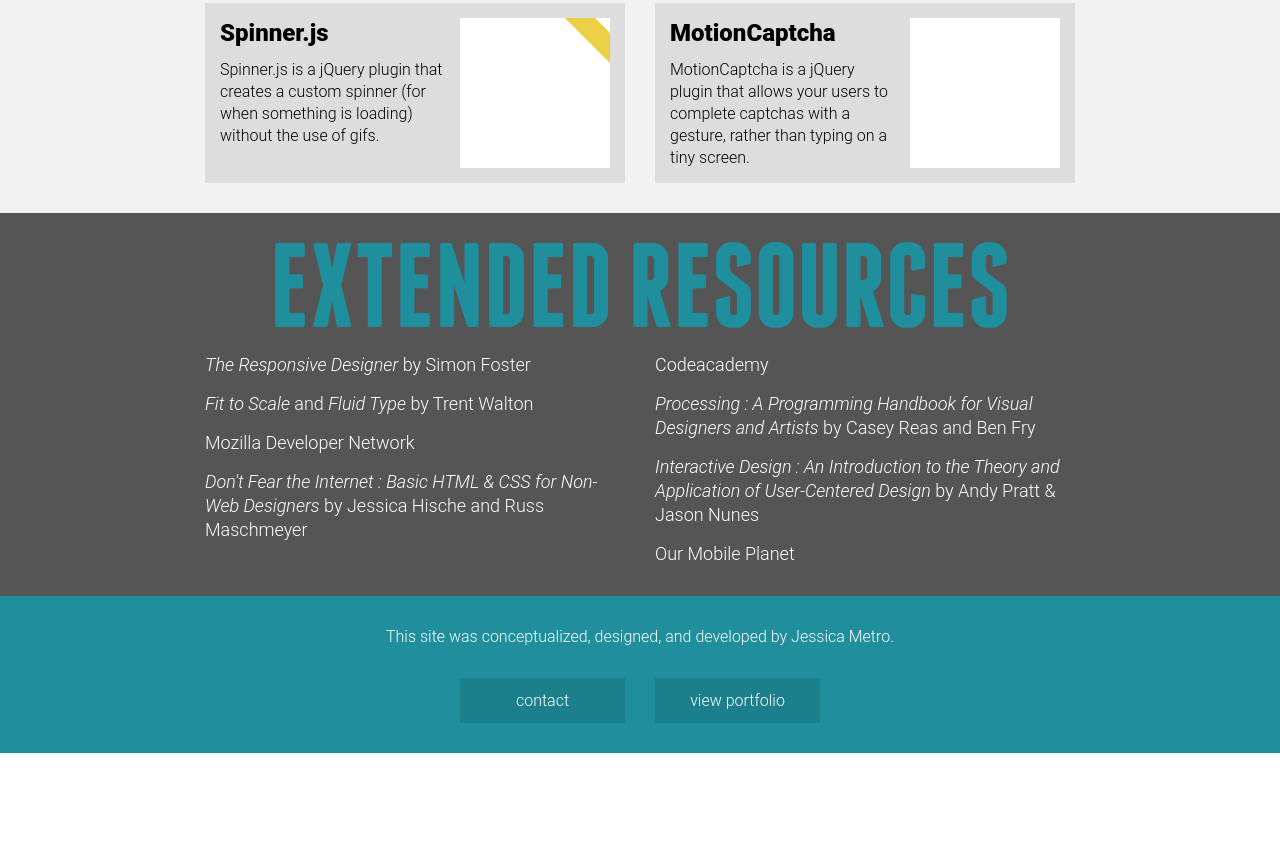
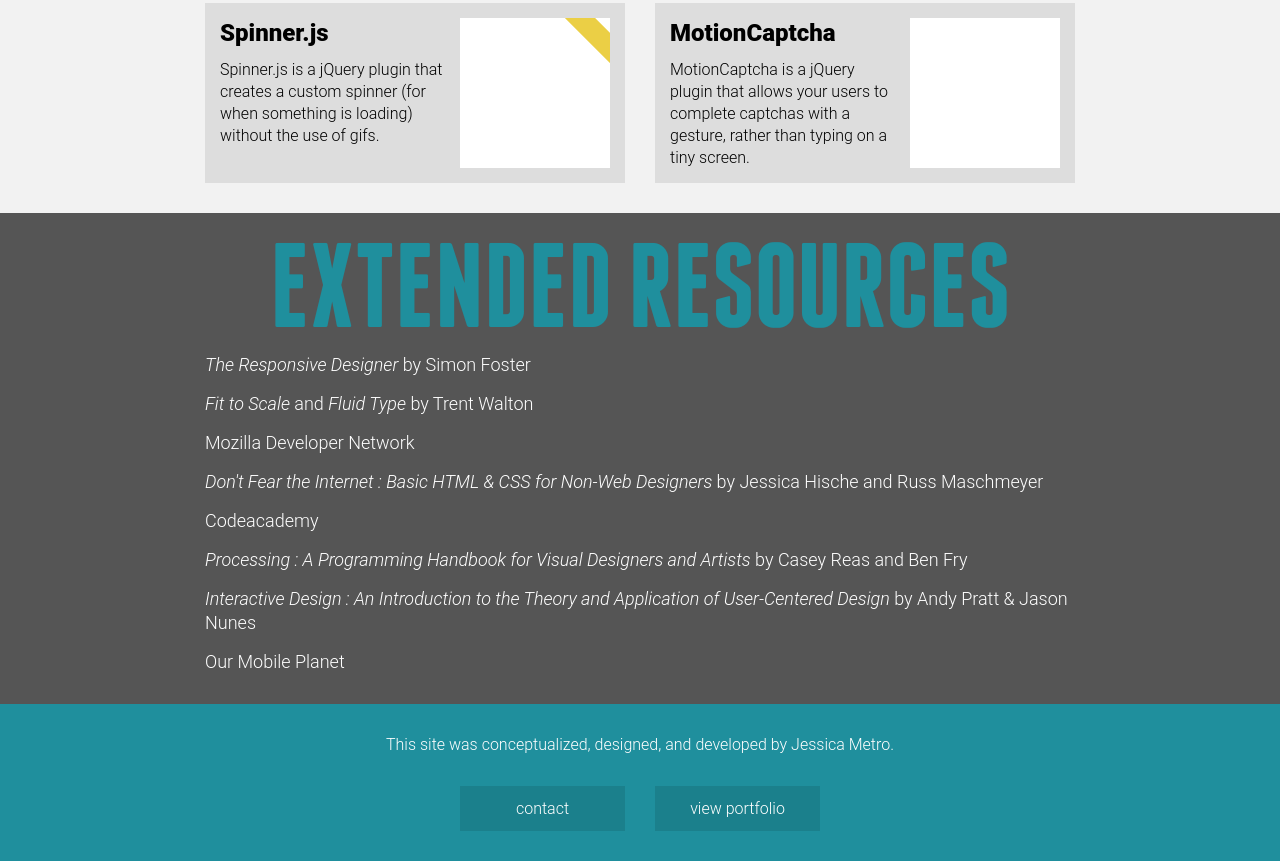
Before and after one commit to jessicametro/Self-Initiated-Website, a plain HTML site: page index.html in a window 1280 px wide. Shown: the part 1354-2215 px from the top of the page. Before the commit the page ends 2107 px from the top, so only its background shows below. Drawn offline with nearby package versions, Linux system fonts and the light colour scheme; a web font is replaced by a local one.

Commit message:
Extended Resources
no longer two column layout. just one whose width changes size based on
the browser size

```diff
--- a/css/styles.css
+++ b/css/styles.css
@@ -275,41 +275,11 @@ img.tileImg {
 }
 
 #resources {
-	max-width: 930px;
+	max-width: 870px; /* 930 - 30 -30 because of the 30px padding */
 	margin: 0 auto 0 auto;
+	padding-right: 30px;
+	padding-left: 30px;
 }
-
-
-@media screen and (min-width: 0px) {
-	#resources {
-		padding-right: 30px;
-		padding-left: 30px;
-	}
-}
-
-@media screen and (min-width: 930px) {
-	#resources1 {
-		float: left;
-		/* margin-right: 15px; */
-		margin: 0 auto 0 auto;
-		padding-left: 30px;
-	}
-
-	#resources2 {
-		float: right;
-		/* margin-left: 15px; */
-		margin: 0 auto 0 auto;
-		padding-right: 30px;
-	}
-	.resources {
-		/* float: left; */
-		width: 420px;
-		/* margin-left: 45px;
-		margin-right: 45px; */
-	}
-}
-
-
 
 .resources p {
 	font-family: 'roboto', sans-serif;
```
